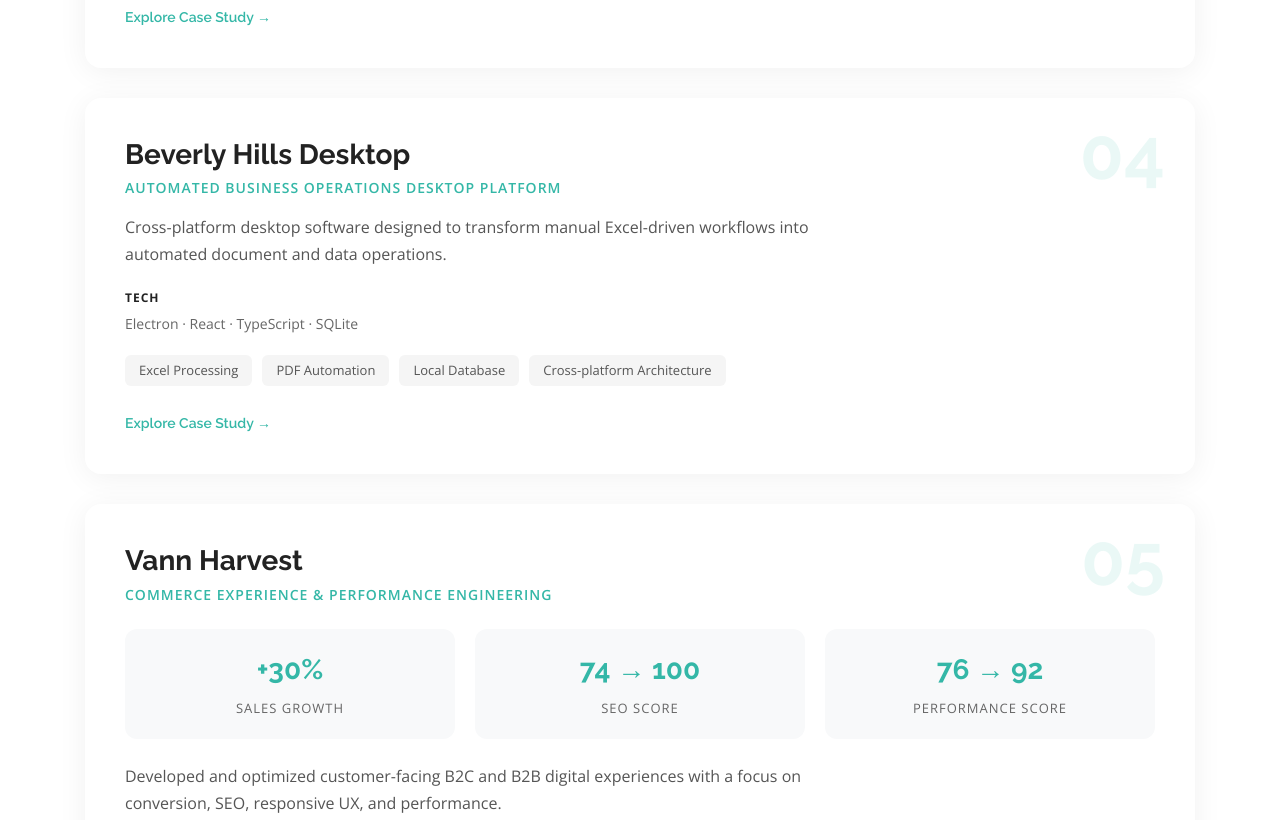
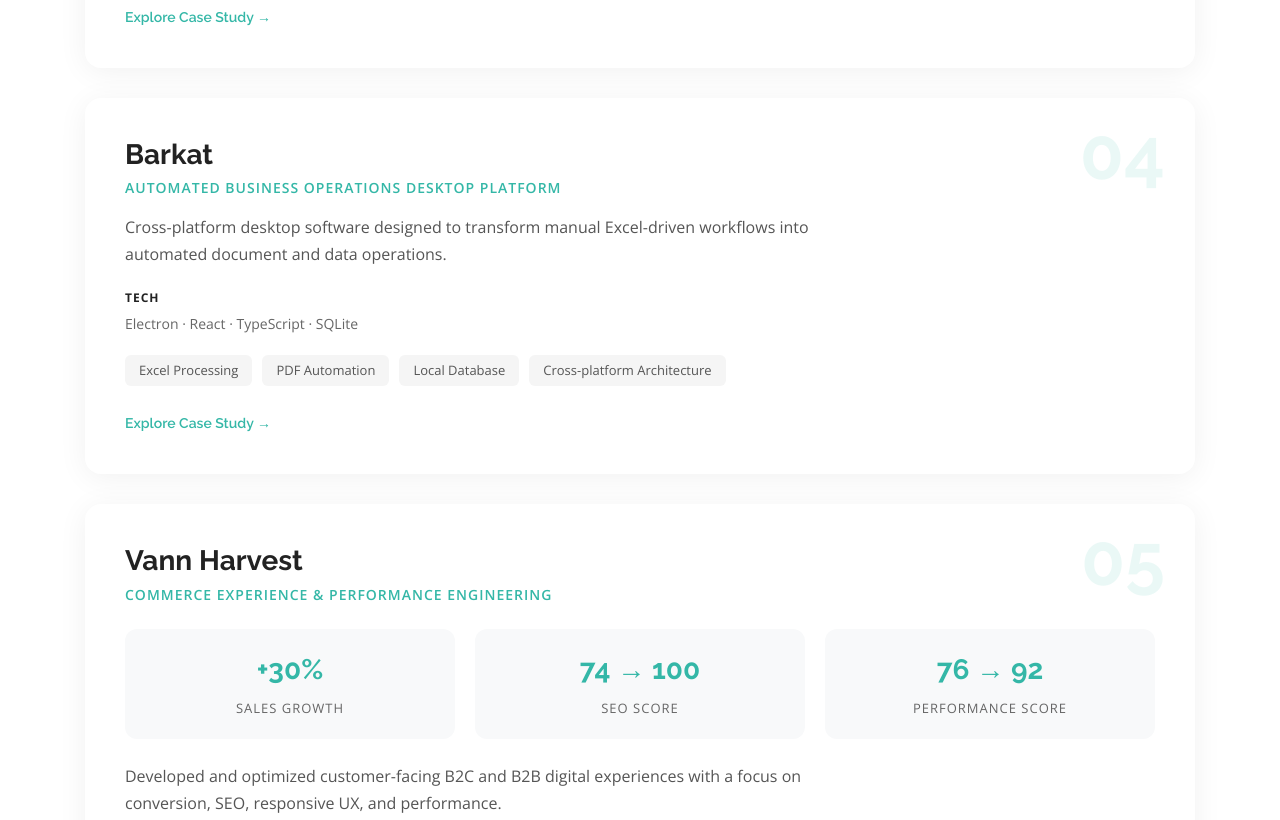
Before and after one commit to Hemant-Patil-0607/Hemant-Patil-Portfolio-2026, a plain HTML site: page index.html in a window 1280 px wide. Shown: the part 2380-3200 px from the top of the page. Drawn offline with nearby package versions, Linux system fonts and the light colour scheme.

Commit message:
Rename Beverly Hills to Barkat, add Google Drive preview link

```diff
--- a/index.html
+++ b/index.html
@@ -210,11 +210,11 @@
           </div>
         </div>
 
-        <!-- Project 04: Beverly Hills Desktop -->
+        <!-- Project 04: Barkat -->
         <div class="project-card project-card--large" data-aos="fade-up">
           <div class="project-card__number">04</div>
           <div class="project-card__content">
-            <h3>Beverly Hills Desktop</h3>
+            <h3>Barkat</h3>
             <p class="project-card__subtitle">Automated Business Operations Desktop Platform</p>
             <p class="project-card__desc">Cross-platform desktop software designed to transform manual Excel-driven workflows into automated document and data operations.</p>
 
@@ -412,7 +412,7 @@
             <div class="timeline-item__content">
               <h4>Product Engineering</h4>
               <p class="timeline-item__company">Independent Projects</p>
-              <p class="timeline-item__focus">SmartMeet · ZauriScore · Beverly Hills Desktop · SuccessGrids</p>
+              <p class="timeline-item__focus">SmartMeet · ZauriScore · Barkat · SuccessGrids</p>
               <p class="timeline-item__desc">AI Products · SaaS · Automation · Desktop Applications</p>
             </div>
           </div>
@@ -553,7 +553,7 @@
             </div>
           </a>
           <a href="https://github.com/Hemant-Patil-0607" class="build-card" target="_blank" data-aos="fade-up">
-            <h4>Beverly Hills</h4>
+            <h4>Barkat</h4>
             <p>Cross-platform automation platform</p>
             <div class="build-card__tags">
               <span>Electron</span>
```
Also changed, not shown: case-study-beverlyhills.html (+5 -2 lines), resume.html (+1 -1 lines).
